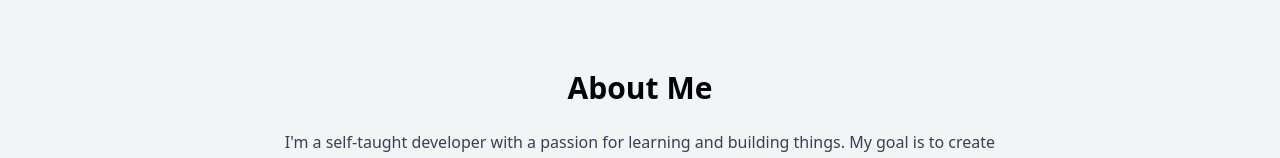
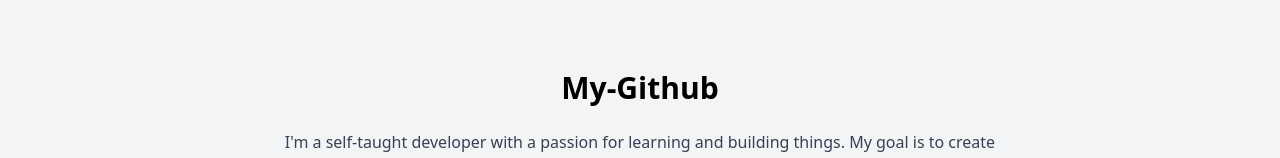
Before and after one commit to Prince-2028/My-websites, a React (Vite) app: page / in a window 1280 px wide. Shown: the part 856-1014 px from the top of the page. Built offline with nearby package versions, Linux system fonts and the light colour scheme.

Commit message:
add tittle and remove about componnt

```diff
--- a/index.html
+++ b/index.html
@@ -4,7 +4,7 @@
     <meta charset="UTF-8" />
     <link rel="icon" type="image/svg+xml" href="./src/assets/princeprofilepic.jpg" />
     <meta name="viewport" content="width=device-width, initial-scale=1.0" />
-    <title>Vite + React</title>
+    <title>My-Portfolio</title>
   </head>
   <body>
     <div id="root"></div>
--- a/src/App.jsx
+++ b/src/App.jsx
@@ -2,7 +2,7 @@
 import Header from "./components/Header";
 import Hero from "./components/Hero";
 import Projects from "./components/Projects";
-import About from "./components/About";
+import Github from "./components/Github";
 import Contact from "./components/Contect";
 import Footer from "./components/Footer";
 
@@ -12,7 +12,7 @@
       <Header />
       <Hero />
       <Projects />
-      <About />
+      <Github />
       <Contact />
       <Footer />
     </div>
--- a/src/components/About.jsx
+++ b/src/components/Github.jsx
@@ -1,9 +1,9 @@
 import React from "react";
 
-const About = () => {
+const Github = () => {
   return (
     <section className="bg-gray-100 py-20 px-6 text-center">
-      <h2 className="text-3xl font-bold mb-6">About Me</h2>
+      <h2 className="text-3xl font-bold mb-6">My-Github</h2>
       <p className="max-w-3xl mx-auto text-gray-700">
         I'm a self-taught developer with a passion for learning and building things. My goal is to create beautiful and performant web applications. I enjoy solving problems and constantly seek opportunities to improve my skills.
       </p>
@@ -11,4 +11,4 @@
   );
 };
 
-export default About;
+export default Github;
```
